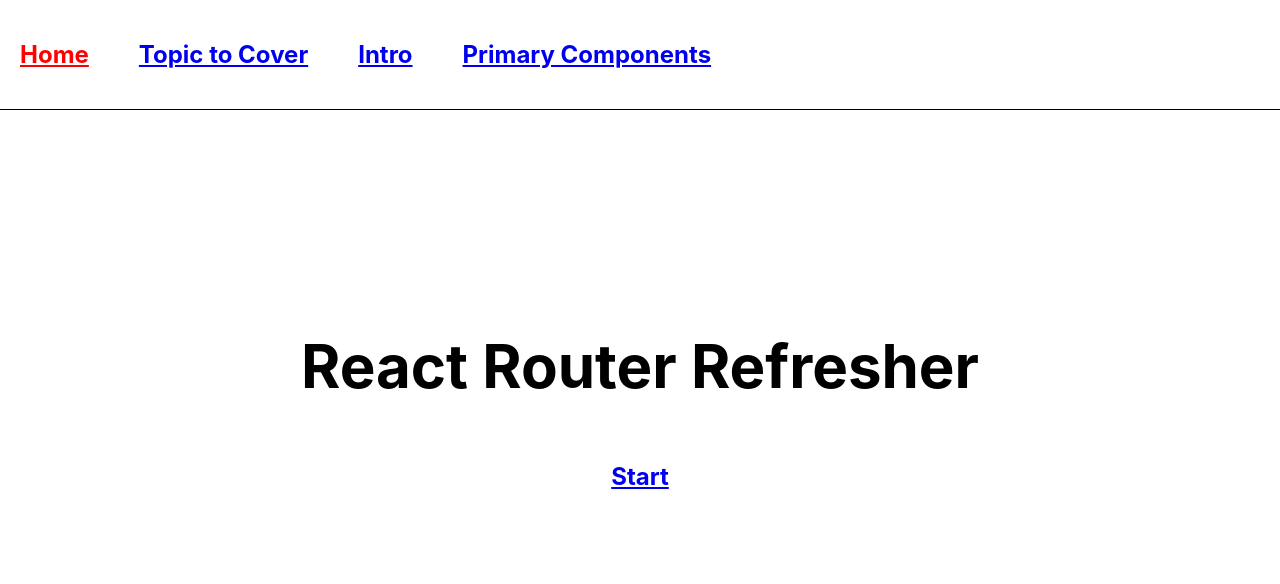
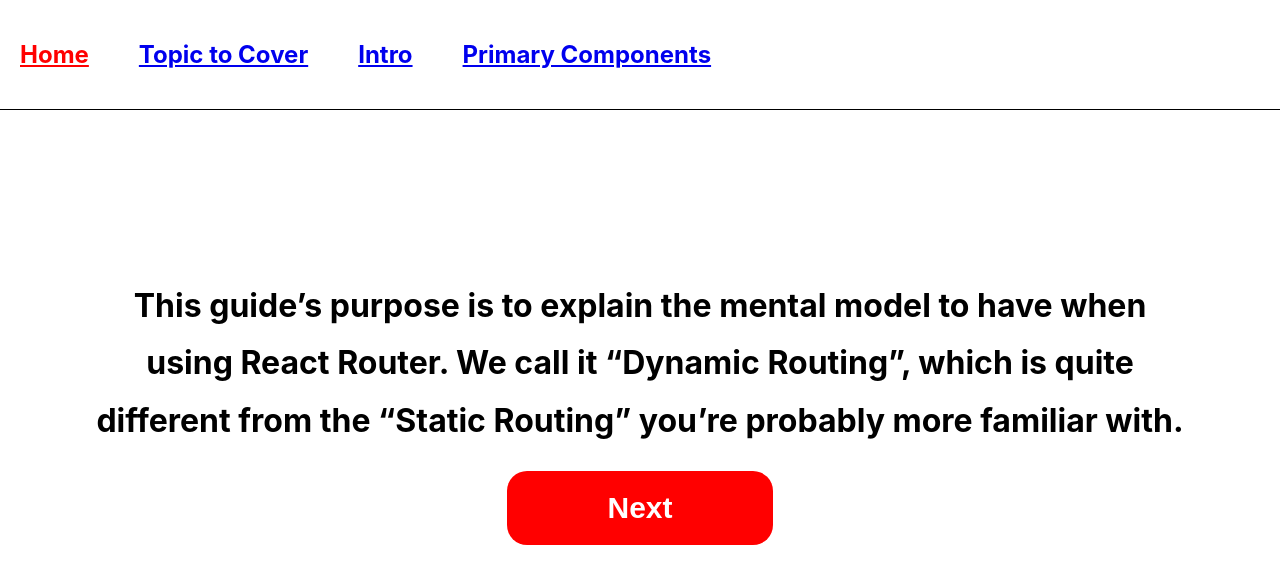
Before and after one commit to jacobporci/react-router-refresher-demo, a React (Create React App) app: page / in a window 1280 px wide. Shown: the top 584 px of the page. Built offline with nearby package versions, Linux system fonts and the light colour scheme.

Commit message:
Created Intro page

```diff
--- a/src/pages/Intro.js
+++ b/src/pages/Intro.js
@@ -1,17 +1,16 @@
 import React from "react";
-import { Link } from "react-router-dom";
+import { Button } from "../components/Button";
 import { PageWrapper } from "../components/PageWrapper";
-import { useRenderCount } from "../useRenderCount";
 
 export const Intro = () => {
-  useRenderCount({ componentName: "<Intro />" });
-
   return (
     <PageWrapper>
-      <h1 style={{ fontSize: "60px" }}>React Router Refresher</h1>
-      <Link to="/start">
-        <h2>Start</h2>
-      </Link>
+      <h1 style={{ width: "1100px", lineHeight: 1.8, textAlign: "center" }}>
+        This guide’s purpose is to explain the mental model to have when using
+        React Router. We call it “Dynamic Routing”, which is quite different
+        from the “Static Routing” you’re probably more familiar with.
+      </h1>
+      <Button to="/primary-components">Next</Button>
     </PageWrapper>
   );
 };
```
